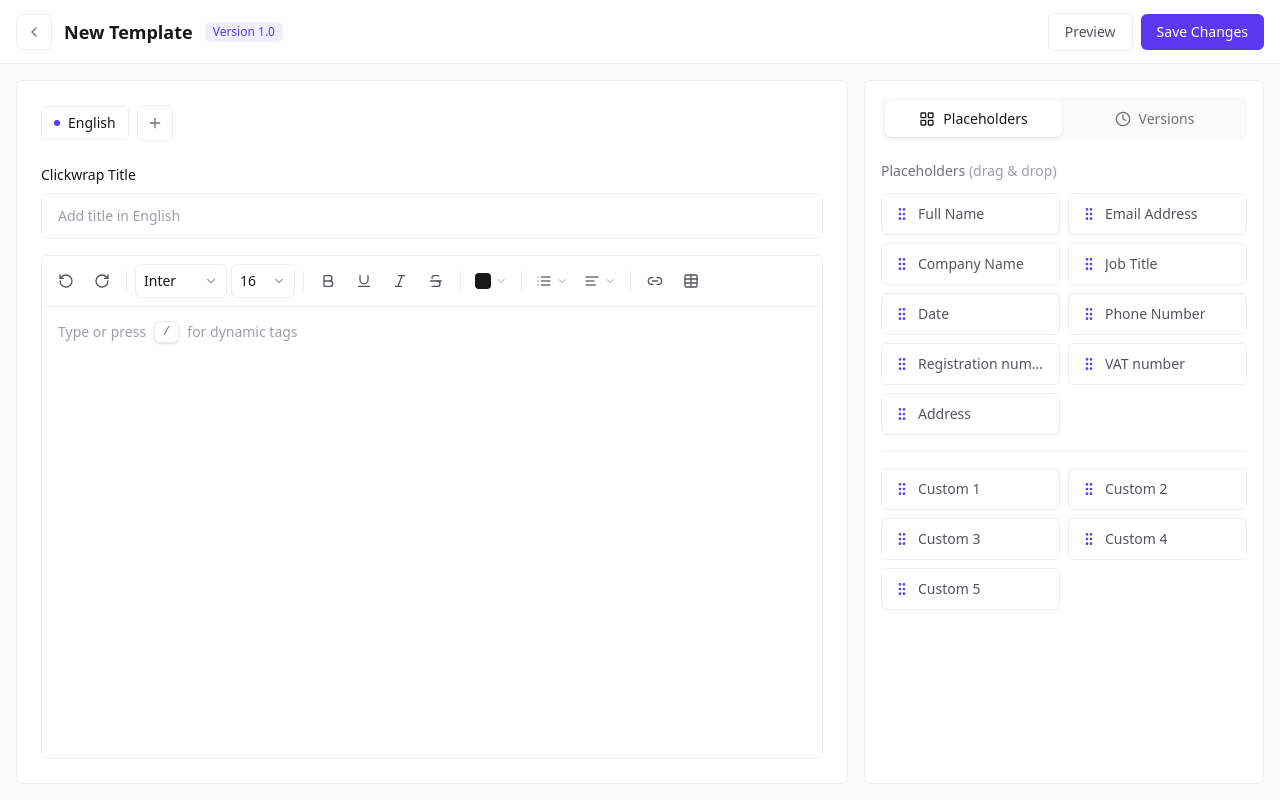
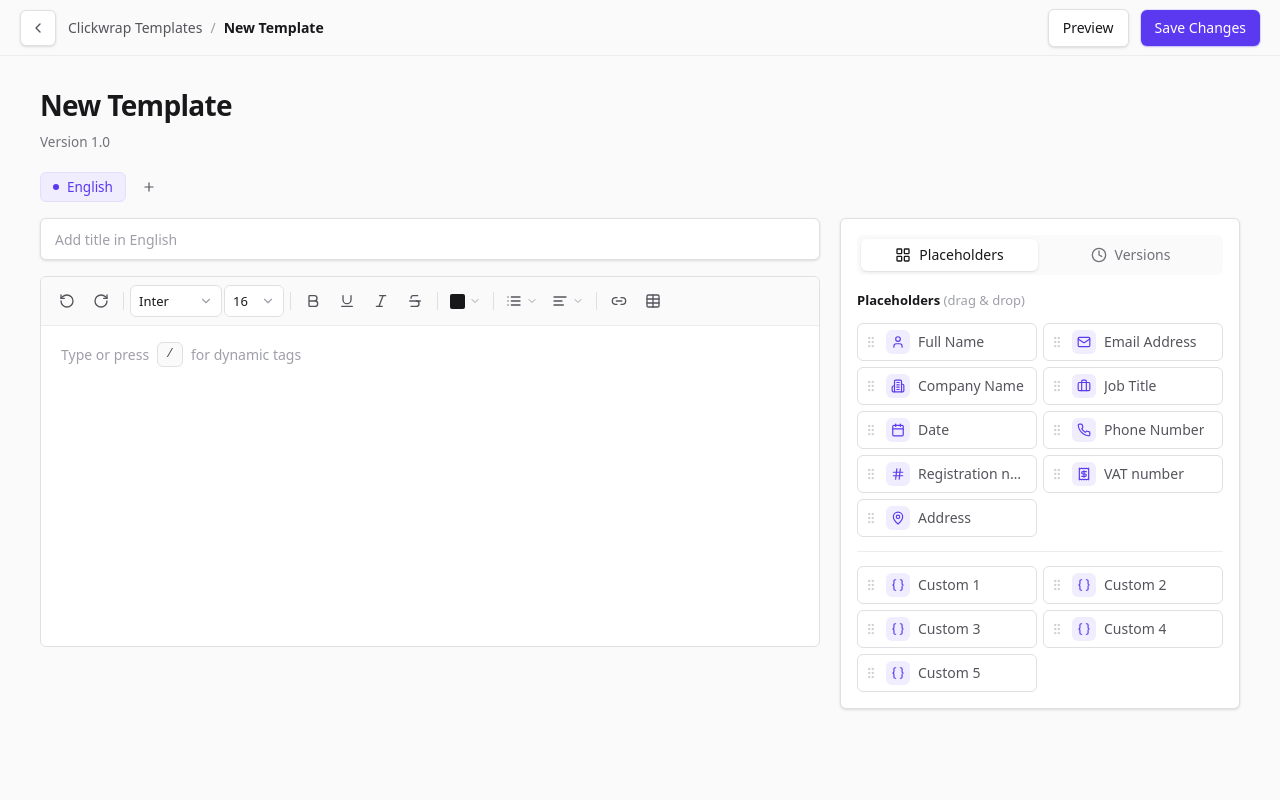
Before and after one commit to volodymyrmyronets/clickterm, a Next.js app: page /templates/new in a window 1280 px wide. Built offline with nearby package versions, Linux system fonts and the light colour scheme.

Commit message:
Tags 2px radius; restyle New Template editor toward Direction 1
Co-Authored-By: Claude Opus 4.8 <noreply@anthropic.com>

```diff
--- a/src/app/templates/new/page.tsx
+++ b/src/app/templates/new/page.tsx
@@ -4,33 +4,44 @@ import { useRef, useState } from "react";
 import Link from "next/link";
 import {
   AlignLeft,
+  Bold,
+  Braces,
+  Briefcase,
+  Building2,
+  Calendar,
   ChevronDown,
   ChevronLeft,
   Clock,
   GripVertical,
+  Hash,
   Italic,
   LayoutGrid,
   Link2,
   List,
+  Mail,
+  MapPin,
+  Phone,
   Plus,
+  Receipt,
   RotateCcw,
   RotateCw,
   Strikethrough,
   Table,
-  Bold,
   Underline,
+  User,
 } from "lucide-react";
+import type { LucideIcon } from "lucide-react";
 
-const PLACEHOLDERS = [
-  "Full Name",
-  "Email Address",
-  "Company Name",
-  "Job Title",
-  "Date",
-  "Phone Number",
-  "Registration number",
-  "VAT number",
-  "Address",
+const PLACEHOLDERS: { label: string; icon: LucideIcon }[] = [
+  { label: "Full Name", icon: User },
+  { label: "Email Address", icon: Mail },
+  { label: "Company Name", icon: Building2 },
+  { label: "Job Title", icon: Briefcase },
+  { label: "Date", icon: Calendar },
+  { label: "Phone Number", icon: Phone },
+  { label: "Registration number", icon: Hash },
+  { label: "VAT number", icon: Receipt },
+  { label: "Address", icon: MapPin },
 ];
 
 const CUSTOM = ["Custom 1", "Custom 2", "Custom 3", "Custom 4", "Custom 5"];
@@ -54,80 +65,85 @@ export default function NewTemplate() {
   }
 
   function syncEmpty() {
-    const text = editorRef.current?.textContent ?? "";
-    setEmpty(text.trim().length === 0);
+    setEmpty((editorRef.current?.textContent ?? "").trim().length === 0);
   }
 
   return (
     <div className="flex h-dvh flex-col bg-surface font-sans text-ink">
       {/* Top bar */}
-      <header className="flex h-16 shrink-0 items-center justify-between border-b border-line bg-white px-4">
-        <div className="flex items-center gap-3">
+      <header className="sticky top-0 z-10 flex h-14 shrink-0 items-center gap-3 border-b border-line bg-surface px-4 sm:px-5">
         <Link
           href="/"
-            className="grid size-9 place-items-center rounded-ctl border border-line text-muted transition-colors hover:bg-surface-soft"
+          className="grid size-9 shrink-0 place-items-center rounded-ctl border border-line-strong bg-white text-ink-soft shadow-sm transition-colors hover:text-accent"
           aria-label="Back"
         >
           <ChevronLeft className="size-4" />
         </Link>
-          <h1 className="text-lg font-bold">New Template</h1>
-          <span className="rounded-ctl bg-accent-soft px-2 py-0.5 text-xs font-medium text-accent">
-            Version 1.0
-          </span>
-        </div>
-        <div className="flex items-center gap-2">
-          <button className="rounded-ctl border border-line bg-white px-4 py-2 text-sm font-medium text-ink-soft transition-colors hover:bg-surface-soft">
+        <nav className="flex min-w-0 items-center gap-2 text-sm">
+          <Link
+            href="/"
+            className="truncate font-medium text-ink-soft transition-colors hover:text-accent"
+          >
+            Clickwrap Templates
+          </Link>
+          <span className="text-faint">/</span>
+          <span className="truncate font-semibold text-ink">New Template</span>
+        </nav>
+        <div className="flex-1" />
+        <button className="rounded-ctl border border-line-strong bg-white px-3.5 py-2 text-sm font-medium text-ink shadow-sm transition-colors hover:bg-surface-soft">
           Preview
         </button>
-          <button className="rounded-ctl bg-accent px-4 py-2 text-sm font-medium text-white transition-colors hover:bg-accent-hover">
+        <button className="rounded-ctl bg-accent px-3.5 py-2 text-sm font-medium text-white shadow-[0_1px_2px_rgba(91,57,240,.25),0_0_0_1px_rgba(91,57,240,.12)] transition-colors hover:bg-accent-hover">
           Save Changes
         </button>
-        </div>
       </header>
 
-      {/* Body */}
-      <div className="grid min-h-0 flex-1 grid-cols-1 gap-4 overflow-auto p-4 lg:grid-cols-[1fr_400px]">
-        {/* Editor panel */}
-        <section className="flex min-h-[520px] flex-col rounded-ctl border border-line bg-white p-6">
+      {/* Content */}
+      <div className="min-h-0 flex-1 overflow-auto">
+        <div className="mx-auto w-full max-w-[1340px] px-4 py-6 sm:px-10 sm:py-7">
+          {/* Head */}
+          <div>
+            <h1 className="text-[28px] font-bold tracking-tight">New Template</h1>
+            <p className="mt-1.5 text-[13.5px] font-medium text-muted">
+              Version 1.0
+            </p>
+          </div>
+
           {/* Language tabs */}
-          <div className="flex items-center gap-2">
-            <button className="flex items-center gap-2 rounded-ctl border border-line bg-white px-3 py-1.5 text-sm font-medium text-ink">
+          <div className="mt-5 flex items-center gap-1.5">
+            <button className="flex h-[30px] items-center gap-2 rounded-ctl border border-accent-softer bg-accent-soft px-3 text-[13.5px] font-medium text-accent">
               <span className="size-1.5 rounded-full bg-accent" />
               English
             </button>
-            <button
-              className="grid size-9 place-items-center rounded-ctl border border-line text-muted transition-colors hover:bg-surface-soft"
-              aria-label="Add language"
-            >
-              <Plus className="size-4" />
+            <button className="flex h-[30px] items-center gap-1.5 rounded-ctl px-2.5 text-[13.5px] font-medium text-ink-soft transition-colors hover:bg-surface-soft">
+              <Plus className="size-3.5" />
             </button>
           </div>
 
-          {/* Title */}
-          <label className="mt-6 block text-sm font-medium text-ink">
-            Clickwrap Title
-          </label>
+          {/* Grid */}
+          <div className="mt-4 grid grid-cols-1 items-start gap-5 lg:grid-cols-[minmax(0,1fr)_400px]">
+            {/* Editor column */}
+            <div className="min-w-0">
               <input
                 value={title}
                 onChange={(e) => setTitle(e.target.value)}
                 placeholder="Add title in English"
-            className="mt-2 w-full rounded-ctl border border-line px-4 py-3 text-sm text-ink outline-none transition-colors placeholder:text-faint focus:border-accent"
+                className="h-[42px] w-full rounded-ctl border border-line-strong bg-white px-3.5 text-sm text-ink shadow-sm outline-none transition-colors placeholder:text-faint focus:border-accent"
               />
 
-          {/* Editor */}
-          <div className="mt-4 flex min-h-0 flex-1 flex-col overflow-hidden rounded-ctl border border-line">
+              <div className="mt-4 overflow-hidden rounded-ctl border border-line-strong bg-white">
                 {/* Toolbar */}
-            <div className="flex flex-wrap items-center gap-1 border-b border-line p-2">
+                <div className="flex flex-wrap items-center gap-0.5 border-b border-line bg-surface px-2.5 py-2">
                   <ToolBtn onClick={() => exec("undo")} aria="Undo">
                     <RotateCcw className="size-4" />
                   </ToolBtn>
                   <ToolBtn onClick={() => exec("redo")} aria="Redo">
                     <RotateCw className="size-4" />
                   </ToolBtn>
-              <Divider />
+                  <Sep />
                   <Dropdown label="Inter" className="w-[92px]" />
-              <Dropdown label="16" className="w-[64px]" />
-              <Divider />
+                  <Dropdown label="16" className="w-[60px]" />
+                  <Sep />
                   <ToolBtn onClick={() => exec("bold")} aria="Bold">
                     <Bold className="size-4" />
                   </ToolBtn>
@@ -140,27 +156,27 @@ export default function NewTemplate() {
                   <ToolBtn onClick={() => exec("strikeThrough")} aria="Strikethrough">
                     <Strikethrough className="size-4" />
                   </ToolBtn>
-              <Divider />
-              <button className="flex items-center gap-1 rounded-ctl px-1.5 py-1.5 text-muted transition-colors hover:bg-surface-soft">
-                <span className="size-4 rounded bg-ink" />
+                  <Sep />
+                  <button className="flex h-8 items-center gap-1 rounded-ctl px-1.5 text-ink-soft transition-colors hover:bg-surface-soft">
+                    <span className="size-[15px] rounded-[2px] bg-ink" />
                     <ChevronDown className="size-3 text-faint" />
                   </button>
-              <Divider />
+                  <Sep />
                   <button
                     onClick={() => exec("insertUnorderedList")}
-                className="flex items-center gap-1 rounded-ctl px-1.5 py-1.5 text-muted transition-colors hover:bg-surface-soft"
+                    className="flex h-8 items-center gap-1 rounded-ctl px-1.5 text-ink-soft transition-colors hover:bg-surface-soft"
                   >
                     <List className="size-4" />
                     <ChevronDown className="size-3 text-faint" />
                   </button>
                   <button
                     onClick={() => exec("justifyLeft")}
-                className="flex items-center gap-1 rounded-ctl px-1.5 py-1.5 text-muted transition-colors hover:bg-surface-soft"
+                    className="flex h-8 items-center gap-1 rounded-ctl px-1.5 text-ink-soft transition-colors hover:bg-surface-soft"
                   >
                     <AlignLeft className="size-4" />
                     <ChevronDown className="size-3 text-faint" />
                   </button>
-              <Divider />
+                  <Sep />
                   <ToolBtn
                     onClick={() => {
                       const url = window.prompt("Link URL");
@@ -175,8 +191,8 @@ export default function NewTemplate() {
                   </ToolBtn>
                 </div>
 
-            {/* Content */}
-            <div className="relative min-h-[260px] flex-1">
+                {/* Body */}
+                <div className="relative min-h-[320px]">
                   <div
                     ref={editorRef}
                     contentEditable
@@ -189,12 +205,12 @@ export default function NewTemplate() {
                         insertToken(data);
                       }
                     }}
-                className="h-full w-full overflow-auto px-4 py-3.5 text-sm leading-relaxed text-ink outline-none [&_a]:text-accent [&_a]:underline"
+                    className="min-h-[320px] w-full px-5 py-4 text-sm leading-relaxed text-ink outline-none [&_a]:text-accent [&_a]:underline"
                   />
                   {empty && (
-                <div className="pointer-events-none absolute left-4 top-3.5 flex items-center gap-2 text-sm text-faint">
+                    <div className="pointer-events-none absolute left-5 top-4 flex items-center gap-2 text-sm text-faint">
                       Type or press
-                  <kbd className="rounded-ctl border border-line bg-white px-2 py-0.5 text-xs text-muted shadow-sm">
+                      <kbd className="rounded-ctl border border-line-strong bg-surface px-2 py-0.5 font-mono text-[13px] text-ink-soft">
                         /
                       </kbd>
                       for dynamic tags
@@ -202,51 +218,74 @@ export default function NewTemplate() {
                   )}
                 </div>
               </div>
-        </section>
+            </div>
 
-        {/* Right panel */}
-        <aside className="flex min-h-[520px] flex-col rounded-ctl border border-line bg-white p-4">
+            {/* Placeholders panel */}
+            <aside className="lg:sticky lg:top-[76px]">
+              <div className="rounded-ctl border border-line-strong bg-white p-4 shadow-sm">
                 {/* Tabs */}
                 <div className="grid grid-cols-2 gap-1 rounded-ctl bg-surface p-1">
-            <TabButton
+                  <TabBtn
                     active={tab === "placeholders"}
                     onClick={() => setTab("placeholders")}
                     icon={<LayoutGrid className="size-4" />}
                   >
                     Placeholders
-            </TabButton>
-            <TabButton
+                  </TabBtn>
+                  <TabBtn
                     active={tab === "versions"}
                     onClick={() => setTab("versions")}
                     icon={<Clock className="size-4" />}
                   >
                     Versions
-            </TabButton>
+                  </TabBtn>
                 </div>
 
                 {tab === "placeholders" ? (
-            <div className="mt-5">
-              <p className="text-sm font-medium text-muted">
-                Placeholders <span className="text-faint">(drag &amp; drop)</span>
+                  <div className="mt-4">
+                    <p className="mb-3 text-[13px] text-ink-soft">
+                      <b className="font-semibold text-ink">Placeholders</b>{" "}
+                      <span className="text-faint">(drag &amp; drop)</span>
                     </p>
-              <div className="mt-3 grid grid-cols-2 gap-2">
+                    <div className="grid grid-cols-2 gap-1.5">
                       {PLACEHOLDERS.map((p) => (
-                  <Chip key={p} label={p} onInsert={insertToken} />
+                        <Chip
+                          key={p.label}
+                          label={p.label}
+                          icon={p.icon}
+                          onInsert={insertToken}
+                        />
                       ))}
                     </div>
-              <div className="my-4 border-t border-line" />
-              <div className="grid grid-cols-2 gap-2">
+                    <div className="my-3.5 border-t border-line" />
+                    <div className="grid grid-cols-2 gap-1.5">
                       {CUSTOM.map((p) => (
-                  <Chip key={p} label={p} onInsert={insertToken} />
+                        <Chip
+                          key={p}
+                          label={p}
+                          icon={Braces}
+                          onInsert={insertToken}
+                        />
                       ))}
                     </div>
                   </div>
                 ) : (
-            <div className="mt-5 flex flex-col gap-2">
-              <VersionRow version="Version 1.0" note="Current draft" current />
+                  <div className="mt-4">
+                    <div className="flex items-center justify-between rounded-ctl border border-line-strong px-3 py-2.5">
+                      <div>
+                        <p className="text-sm font-medium text-ink">Version 1.0</p>
+                        <p className="text-xs text-faint">Current draft</p>
+                      </div>
+                      <span className="rounded-[2px] bg-accent-soft px-2 py-0.5 text-xs font-medium text-accent">
+                        Current
+                      </span>
+                    </div>
                   </div>
                 )}
+              </div>
             </aside>
+          </div>
+        </div>
       </div>
     </div>
   );
@@ -275,7 +314,9 @@ function ToolBtn({
 function Dropdown({ label, className }: { label: string; className?: string }) {
   return (
     <button
-      className={`flex items-center justify-between gap-1 rounded-ctl border border-line px-2 py-1.5 text-sm text-ink transition-colors hover:bg-surface-soft ${className ?? ""}`}
+      className={`flex h-8 items-center justify-between gap-1 rounded-ctl border border-line-strong bg-white px-2 text-[13px] text-ink transition-colors hover:bg-surface-soft ${
+        className ?? ""
+      }`}
     >
       {label}
       <ChevronDown className="size-3.5 text-faint" />
@@ -283,11 +324,11 @@ function Dropdown({ label, className }: { label: string; className?: string }) {
   );
 }
 
-function Divider() {
-  return <span className="mx-1 h-5 w-px bg-line" />;
+function Sep() {
+  return <span className="mx-1 h-[18px] w-px bg-line-strong" />;
 }
 
-function TabButton({
+function TabBtn({
   children,
   active,
   onClick,
@@ -301,7 +342,7 @@ function TabButton({
   return (
     <button
       onClick={onClick}
-      className={`flex items-center justify-center gap-2 rounded-ctl py-2 text-sm font-medium transition-colors ${
+      className={`flex items-center justify-center gap-2 rounded-ctl py-1.5 text-sm font-medium transition-colors ${
         active ? "bg-white text-ink shadow-sm" : "text-muted hover:text-ink"
       }`}
     >
@@ -313,9 +354,11 @@ function TabButton({
 
 function Chip({
   label,
+  icon: Icon,
   onInsert,
 }: {
   label: string;
+  icon: LucideIcon;
   onInsert: (label: string) => void;
 }) {
   return (
@@ -323,34 +366,13 @@ function Chip({
       draggable
       onDragStart={(e) => e.dataTransfer.setData("text/plain", label)}
       onClick={() => onInsert(label)}
-      className="flex items-center gap-2 rounded-ctl border border-line bg-white px-3 py-2.5 text-left text-sm text-ink-soft transition-colors hover:border-accent hover:bg-surface-soft"
+      className="group flex h-[38px] items-center gap-2 rounded-ctl border border-line-strong bg-white pl-1.5 pr-2.5 text-left text-sm text-ink-soft transition-colors hover:border-accent-softer hover:bg-accent-soft hover:text-accent"
     >
-      <GripVertical className="size-4 shrink-0 text-accent" />
+      <GripVertical className="size-3.5 shrink-0 text-[#cfcfd4] transition-colors group-hover:text-accent" />
+      <span className="grid size-6 shrink-0 place-items-center rounded-ctl bg-accent-soft text-accent transition-colors group-hover:bg-white">
+        <Icon className="size-3.5" />
+      </span>
       <span className="truncate">{label}</span>
     </button>
   );
 }
-
-function VersionRow({
-  version,
-  note,
-  current,
-}: {
-  version: string;
-  note: string;
-  current?: boolean;
-}) {
-  return (
-    <div className="flex items-center justify-between rounded-ctl border border-line px-3 py-2.5">
-      <div>
-        <p className="text-sm font-medium text-ink">{version}</p>
-        <p className="text-xs text-faint">{note}</p>
-      </div>
-      {current && (
-        <span className="rounded-ctl bg-accent-soft px-2 py-0.5 text-xs font-medium text-accent">
-          Current
-        </span>
-      )}
-    </div>
-  );
-}
--- a/src/components/TemplatesTable.tsx
+++ b/src/components/TemplatesTable.tsx
@@ -132,7 +132,7 @@ function Row({ row, index }: { row: TemplateRow; index: number }) {
 function TagCell({ tags, more }: { tags: string[]; more?: number }) {
   if (tags.length === 0) {
     return (
-      <button className="inline-flex h-[21px] w-fit items-center gap-1 rounded-ctl border border-dashed border-line-strong px-2 text-xs text-faint transition-colors hover:border-accent-softer hover:bg-accent-soft hover:text-accent">
+      <button className="inline-flex h-[21px] w-fit items-center gap-1 rounded-[2px] border border-dashed border-line-strong px-2 text-xs text-faint transition-colors hover:border-accent-softer hover:bg-accent-soft hover:text-accent">
         <Plus className="size-3" />
         Add tag
       </button>
@@ -145,7 +145,7 @@ function TagCell({ tags, more }: { tags: string[]; more?: number }) {
         return (
           <span
             key={t}
-            className="inline-flex h-[21px] shrink-0 items-center rounded-ctl px-[7px] text-xs font-medium"
+            className="inline-flex h-[21px] shrink-0 items-center rounded-[2px] px-[7px] text-xs font-medium"
             style={{ backgroundColor: c.bg, color: c.text }}
           >
             {t}
@@ -153,7 +153,7 @@ function TagCell({ tags, more }: { tags: string[]; more?: number }) {
         );
       })}
       {more ? (
-        <span className="inline-flex h-[21px] shrink-0 items-center rounded-ctl bg-[#f0f0f2] px-[7px] text-xs font-medium text-ink-soft">
+        <span className="inline-flex h-[21px] shrink-0 items-center rounded-[2px] bg-[#f0f0f2] px-[7px] text-xs font-medium text-ink-soft">
           +{more}
         </span>
       ) : null}
```
Lines whose indentation alone changed are shown as unchanged.
